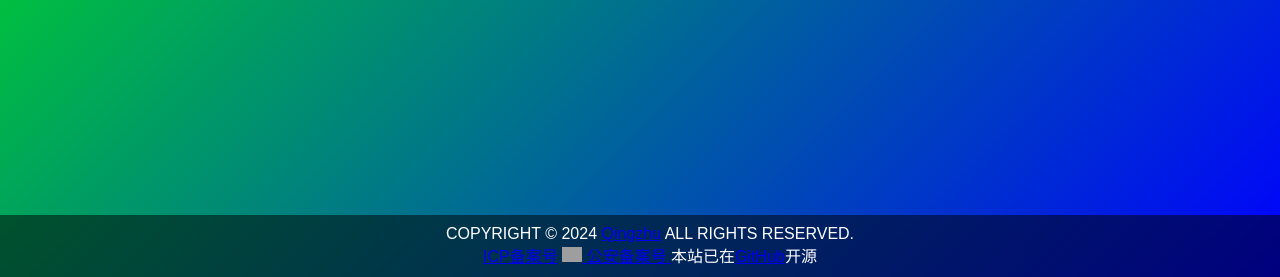
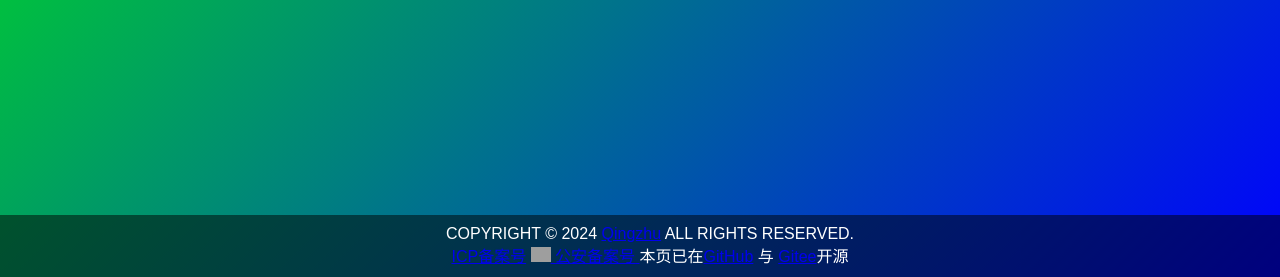
Before and after one commit to icannqingzhu/New_Year_countdown, a plain HTML site: page index.html in a window 1280 px wide. Shown: the part 523-800 px from the top of the page. Drawn offline with Linux system fonts and the light colour scheme; grey boxes are pictures that could not be loaded; a web font is replaced by a local one.

Commit message:
Update index.html

```diff
--- a/index.html
+++ b/index.html
@@ -100,7 +100,7 @@ along with this program.  If not, see <https://www.gnu.org/licenses/>.
     </a>
     <a href="https://beian.mps.gov.cn/#/query/webSearch?code=       " target="_blank">
       <span>公安备案号</span>
-    <a>本站已在<a href="https://github.com/icannqingzhu/New_Year_countdown" target="_blank">GitHub</a>开源</a>
+    <a>本页已在<a href="https://github.com/icannqingzhu/New_Year_countdown" target="_blank">GitHub</a> 与 <a href="https://gitee.com/qingzhusx/New_Year_countdown" target="_blank">Gitee</a>开源</a>
   </div>
 
   <script>
```
